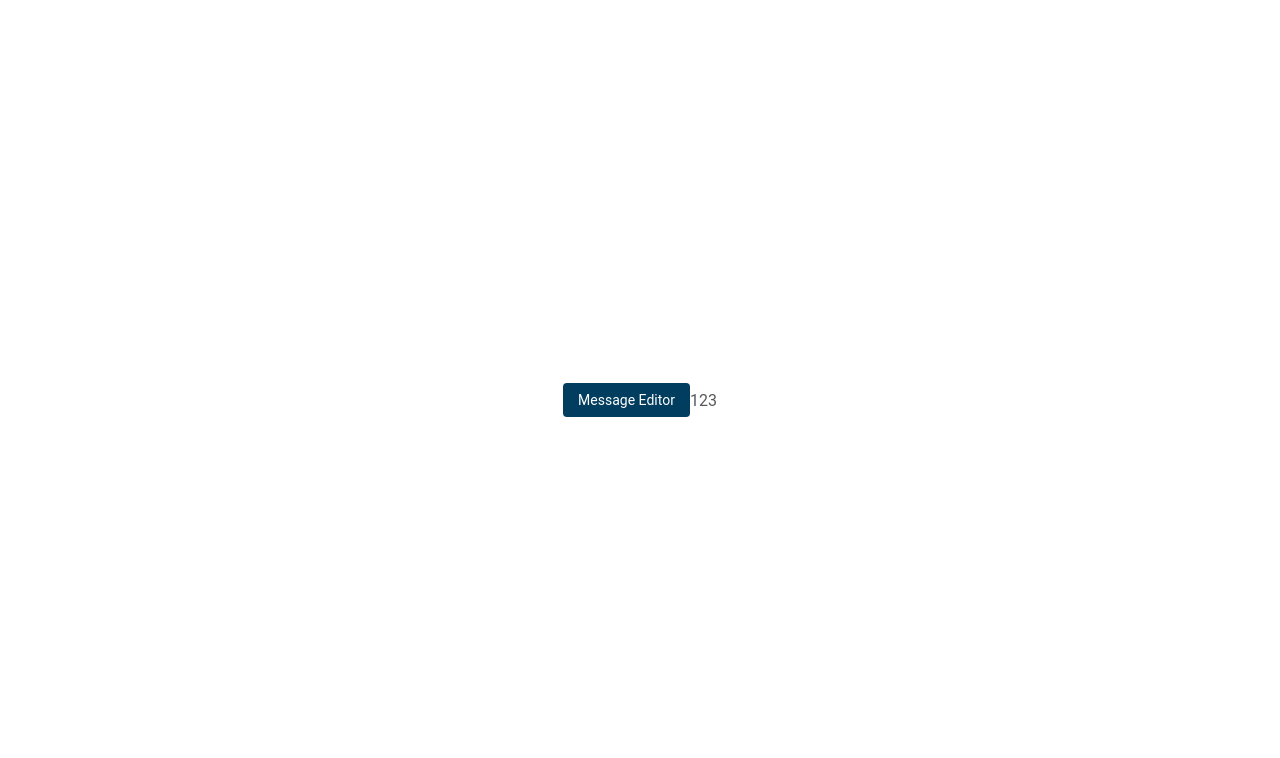
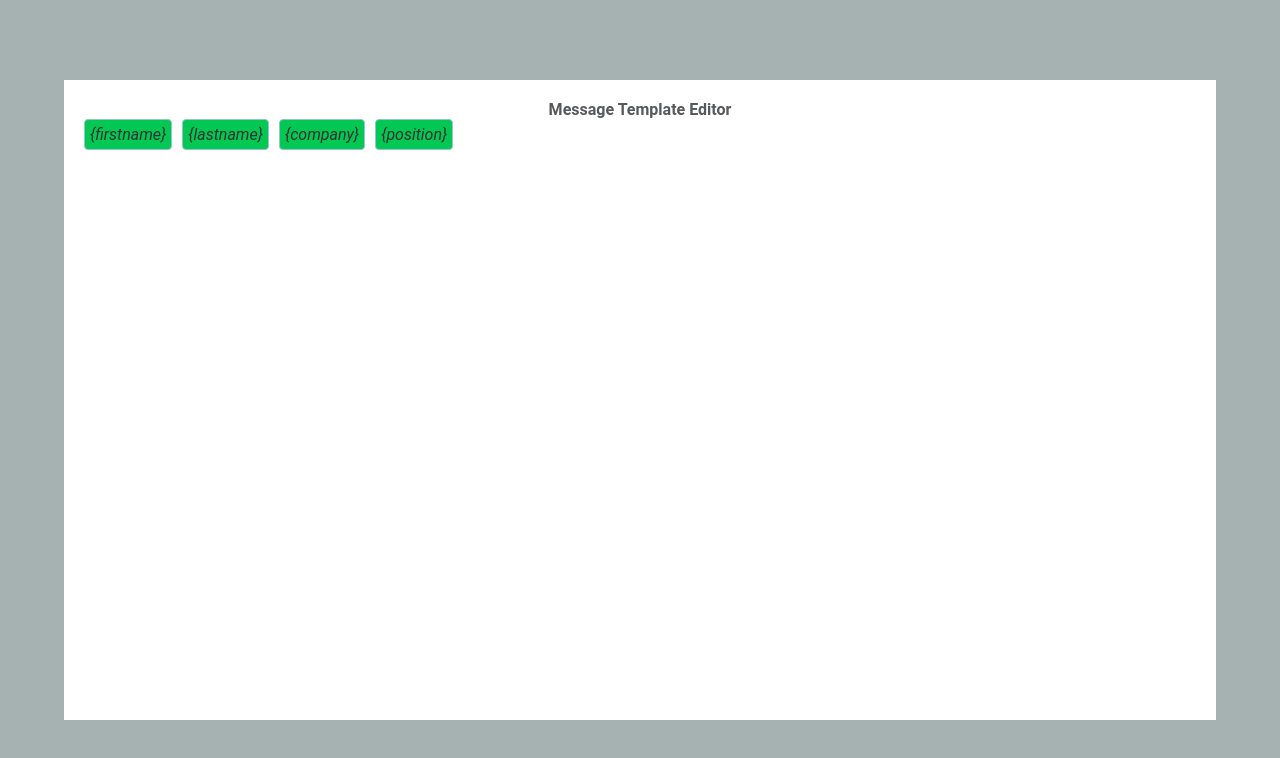
Before and after one commit to Polotenhicko/linked-helper-message-template-editor, a React (Create React App) app: page / in a window 1280 px wide. Both pictures are taken after a click on the button "Message Editor". Shown: the top 758 px of the page. Built offline with nearby package versions, Linux system fonts and the light colour scheme.

Commit message:
varname components

```diff
--- a/scripts/createComponentPattern.js
+++ b/scripts/createComponentPattern.js
@@ -3,12 +3,14 @@ const path = require('path');
 
 // Получить путь к создаваемой папке из аргумента командной строки
 const targetPath = process.argv[2];
-let componentName = process.argv[3];
+let componentName = process.argv.slice(3);
 
 if (!componentName) throw new Error(`Неверное название компонента ${componentName}`);
 if (!targetPath) throw new Error(`Неверный путь ${targetPath}`);
 
-componentName = componentName[0].toUpperCase() + componentName.slice(1);
+componentName = componentName
+  .map((part) => part[0].toUpperCase() + part.slice(1))
+  .join('');
 const dir = `${targetPath}/${componentName}`;
 
 // Если путь есть
--- a/src/App.tsx
+++ b/src/App.tsx
@@ -1,6 +1,9 @@
 import { useState } from 'react';
 import { MessageEditor } from './components/MessageEditor';
 import { Button } from './controls/Button';
+import { TArrVarNames } from './components/VarNameList/VarNameList';
+
+const arrVarNames: TArrVarNames = ['firstname', 'lastname', 'company', 'position'];
 
 export function App() {
   const [isOpenMessageEditor, setIsOpenMessageEditor] = useState(false);
@@ -9,10 +12,16 @@ export function App() {
     setIsOpenMessageEditor(!isOpenMessageEditor);
   };
 
+  const handleCloseMessageEditor = () => {
+    setIsOpenMessageEditor(false);
+  };
+
   return (
     <>
       <Button onClick={toggleMessageEditor}>Message Editor</Button>
-      {isOpenMessageEditor && <MessageEditor />}
+      {isOpenMessageEditor && (
+        <MessageEditor onClose={handleCloseMessageEditor} arrVarNames={arrVarNames} />
+      )}
     </>
   );
 }
--- a/src/components/MessageEditor/MessageEditor.module.css
+++ b/src/components/MessageEditor/MessageEditor.module.css
@@ -0,0 +1,24 @@
+.modal {
+  position: fixed;
+  top: 0;
+  left: 0;
+  width: 100vw;
+  height: 100vh;
+  background-color: hsla(180, 8%, 46%, 0.6);
+  display: flex;
+  justify-content: center;
+  align-items: center;
+}
+
+.messageEditor {
+  background-color: #fff;
+  width: 90vw;
+  height: 80vh;
+  padding: 20px;
+}
+
+.title {
+  text-align: center;
+  font-size: 16px;
+  font-weight: 700;
+}
--- a/src/components/MessageEditor/MessageEditor.tsx
+++ b/src/components/MessageEditor/MessageEditor.tsx
@@ -1,10 +1,45 @@
 import { Modal } from '../Modal';
+import { VarNameList } from '../VarNameList';
+import { TArrVarNames } from '../VarNameList/VarNameList';
 import styles from './MessageEditor.module.css';
+import { useEffect, useRef } from 'react';
 
-export function MessageEditor() {
+interface IMessageEditorProps {
+  onClose: () => void;
+  arrVarNames: TArrVarNames;
+}
+
+export function MessageEditor({ onClose, arrVarNames }: IMessageEditorProps) {
+  const messageEditorRef = useRef<HTMLDivElement | null>(null);
+
+  const handleClickOutsideModal = (e: React.MouseEvent<Node>) => {
+    // Если реф диалогового окна === null, то выходим
+    if (!messageEditorRef.current) return;
+    // Сужаем тип у e.target до ноды, чтобы contains смог его схавать
+    if (!(e.target instanceof Node)) return;
+
+    // Если клик был сделан не внутри компонента
+    if (!messageEditorRef.current.contains(e.target)) {
+      onClose();
+    }
+  };
+
+  useEffect(() => {
+    // Блокируем скролл во время показа модалки
+    document.body.style.overflow = 'hidden';
+    return () => {
+      document.body.style.overflow = 'auto';
+    };
+  }, []);
+
   return (
     <Modal>
-      <div>123</div>
+      <div className={styles.modal} onClick={handleClickOutsideModal}>
+        <div className={styles.messageEditor} ref={messageEditorRef}>
+          <h2 className={styles.title}>Message Template Editor</h2>
+          <VarNameList arrVarNames={arrVarNames} />
+        </div>
+      </div>
     </Modal>
   );
 }
--- a/src/components/Modal/Modal.tsx
+++ b/src/components/Modal/Modal.tsx
@@ -4,14 +4,16 @@ import { createPortal } from 'react-dom';
 
 interface IModalProps {
   children: React.ReactNode;
+  className?: string;
 }
 
 const modalEL = document.createElement('div');
 const root = document.getElementById('root');
 
-export function Modal({ children }: IModalProps) {
+export function Modal({ children, className }: IModalProps) {
   useEffect(() => {
     if (root) {
+      if (className) modalEL.classList.add(className);
       root.append(modalEL);
       return () => {
         modalEL.remove();
--- /dev/null
+++ b/src/components/VarNameItem/VarNameItem.module.css
@@ -0,0 +1,9 @@
+.varNameItem {
+  border-radius: 4px;
+  border: 1px solid #9ac0d4;
+  background-color: #00c853;
+  color: #333;
+  padding: 5px 5px;
+  font-style: italic;
+  cursor: pointer;
+}
--- /dev/null
+++ b/src/components/VarNameItem/VarNameItem.tsx
@@ -0,0 +1,10 @@
+import styles from './VarNameItem.module.css';
+
+interface IVarNameItem {
+  varName: string;
+}
+
+export function VarNameItem({ varName }: IVarNameItem) {
+  const templateString = `{${varName}}`;
+  return <li className={styles.varNameItem}>{templateString}</li>;
+}
--- /dev/null
+++ b/src/components/VarNameItem/index.ts
@@ -0,0 +1 @@
+export { VarNameItem } from './VarNameItem'
--- /dev/null
+++ b/src/components/VarNameList/VarNameList.module.css
@@ -0,0 +1,4 @@
+.varNamesList {
+  display: flex;
+  column-gap: 10px;
+}
--- /dev/null
+++ b/src/components/VarNameList/VarNameList.tsx
@@ -0,0 +1,18 @@
+import { VarNameItem } from '../VarNameItem';
+import styles from './VarNameList.module.css';
+
+export type TArrVarNames = string[];
+
+interface IVarNameList {
+  arrVarNames: TArrVarNames;
+}
+
+export function VarNameList({ arrVarNames }: IVarNameList) {
+  return (
+    <ul className={styles.varNamesList}>
+      {arrVarNames.map((varName, i) => (
+        <VarNameItem key={i} varName={varName} />
+      ))}
+    </ul>
+  );
+}
--- /dev/null
+++ b/src/components/VarNameList/index.ts
@@ -0,0 +1 @@
+export { VarNameList } from './VarNameList';
--- a/src/index.css
+++ b/src/index.css
@@ -13,6 +13,12 @@ body {
   font-weight: 400;
 }
 
+ul,
+ol,
+li {
+  list-style: none;
+}
+
 #root {
   min-width: 100vw;
   min-height: 100vh;
```
